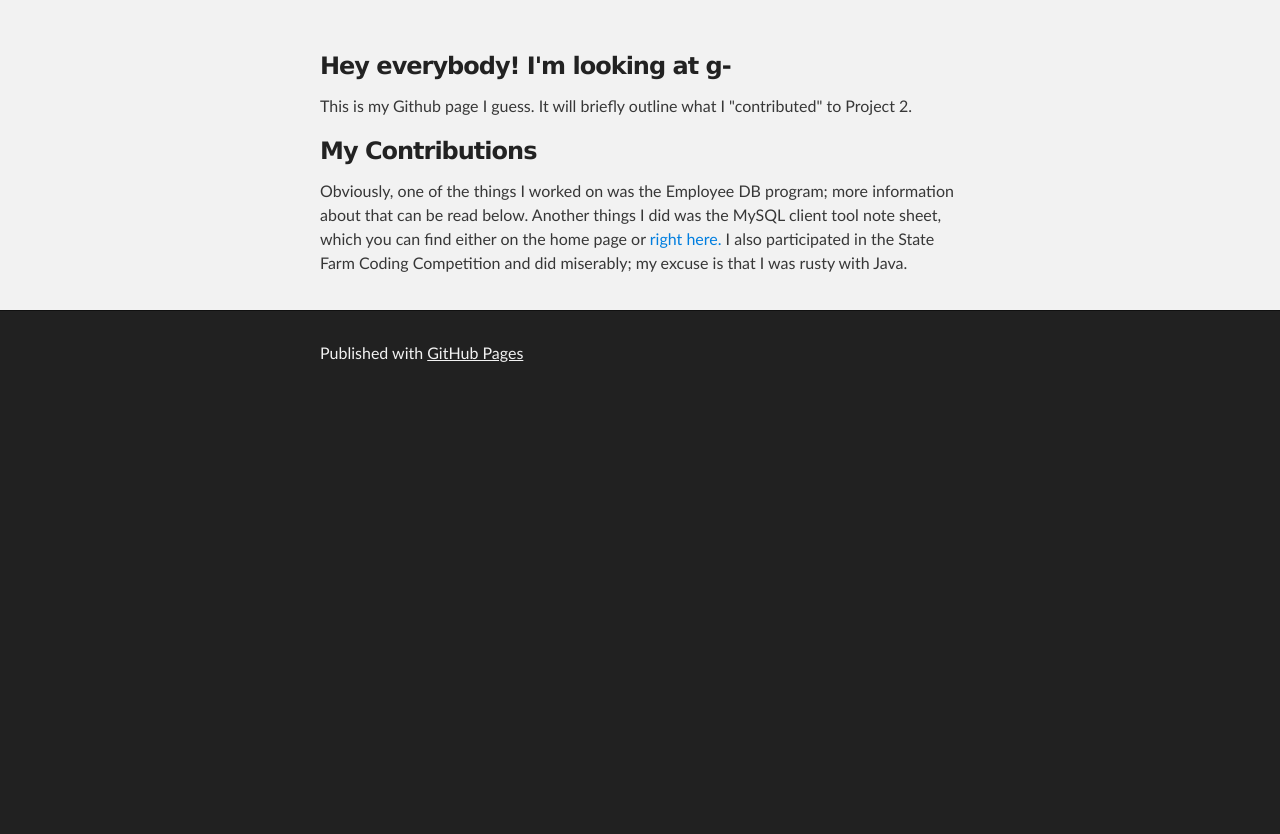
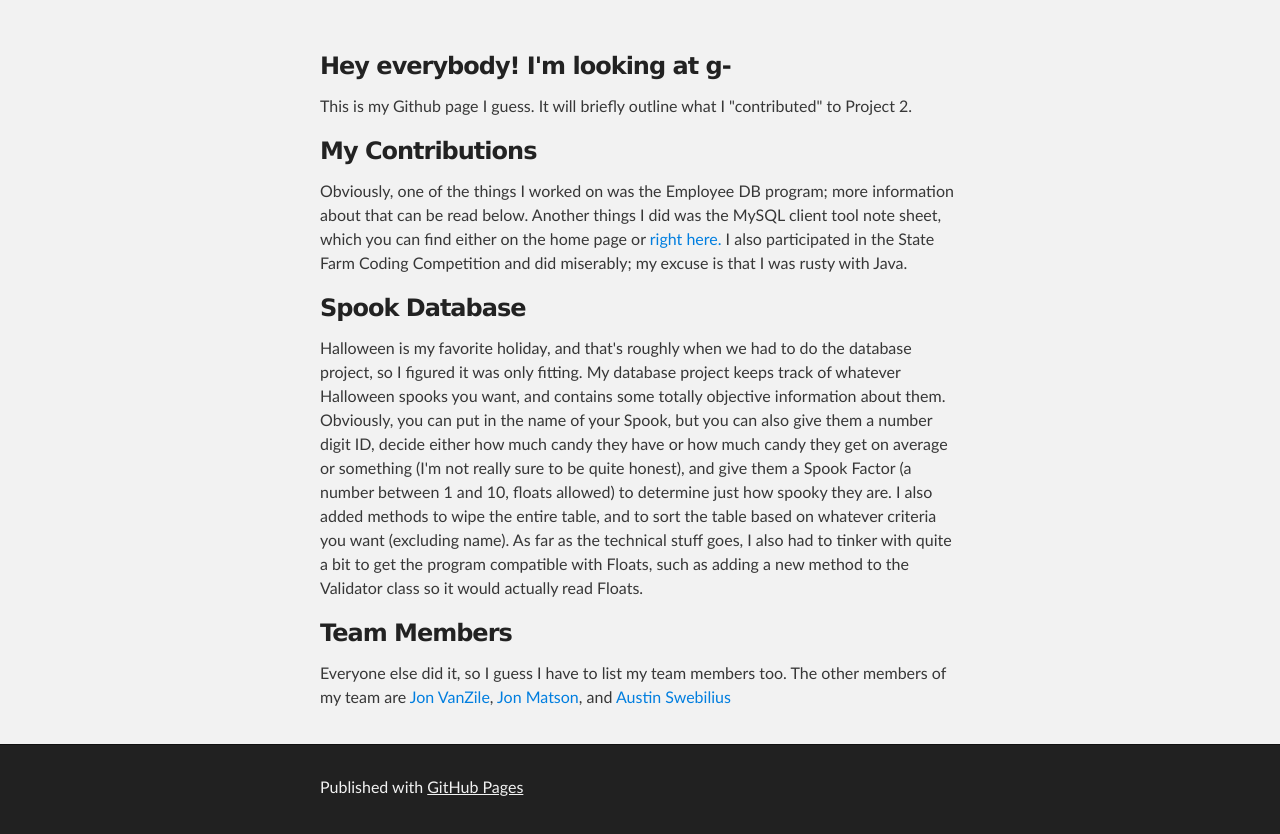
Before and after one commit to burdickcj14/burdickcj14.github.io, a plain HTML site: page index.html in a window 1280 px wide. Shown: the part 239-1073 px from the top of the page. Before the commit the page ends 800 px from the top, so only its background shows below. Drawn offline with Linux system fonts and the light colour scheme.

Commit message:
taking a crap

```diff
--- a/index.html
+++ b/index.html
@@ -32,7 +32,13 @@
 <p>This is my Github page I guess. It will briefly outline what I "contributed" to Project 2.</p>
 
 <h3>My Contributions</h3>
-<p>Obviously, one of the things I worked on was the Employee DB program; more information about that can be read below. Another things I did was the MySQL client tool note sheet, which you can find either on the home page or <a href="http://52.3.254.191/mysql.pdf">right here.</a> I also participated in the State Farm Coding Competition and did miserably; my excuse is that I was rusty with Java.</p>
+<p>Obviously, one of the things I worked on was the Employee DB program; more information about that can be read below. Another things I did was the MySQL client tool note sheet, which you can find either on the home page or <a href="https://dl.dropboxusercontent.com/u/48923294/MySQLNoteSheet.pdf">right here.</a> I also participated in the State Farm Coding Competition and did miserably; my excuse is that I was rusty with Java.</p>
+
+<h3>Spook Database</h3>
+<p>Halloween is my favorite holiday, and that's roughly when we had to do the database project, so I figured it was only fitting. My database project keeps track of whatever Halloween spooks you want, and contains some totally objective information about them. Obviously, you can put in the name of your Spook, but you can also give them a number digit ID, decide either how much candy they have or how much candy they get on average or something (I'm not really sure to be quite honest), and give them a Spook Factor (a number between 1 and 10, floats allowed) to determine just how spooky they are. I also added methods to wipe the entire table, and to sort the table based on whatever criteria you want (excluding name). As far as the technical stuff goes, I also had to tinker with quite a bit to get the program compatible with Floats, such as adding a new method to the Validator class so it would actually read Floats.</p>
+
+<h3>Team Members</h3>
+<p>Everyone else did it, so I guess I have to list my team members too. The other members of my team are <a href="https://vanzilejt24.github.io">Jon VanZile</a>, <a href="https://matsonjm08.github.io">Jon Matson</a>, and <a href="https://github.com/Swebiliusaj29">Austin Swebilius</a></p>
       </section>
     </div>
 
```
